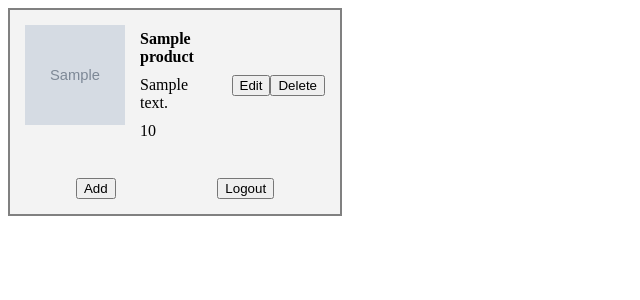
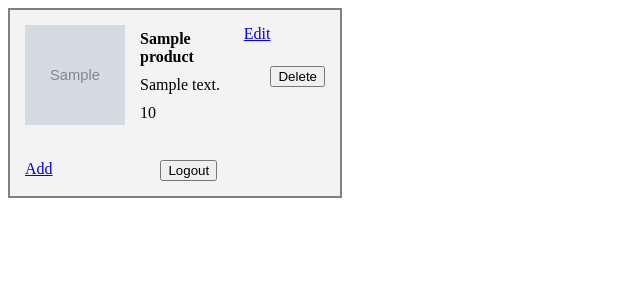
Before and after one commit to liliaMoldovanu150/training, a PHP site: page /products.php in a window 1280 px wide. Shown: the top 300 px of the page, without its empty margins (0-640 px from the left). Run offline with PHP 8.4, Linux system fonts and the light colour scheme; the visitor is signed in with stand-in values (Sample User, id 1); tables that the repository leaves empty or names only in its code hold one stand-in row (values such as "Sample post"); grey boxes marked "Sample" are stand-in pictures.

Commit message:
{#7} {products.php} {http://pm.5psolutions.net/public/index.php?path_info=projects/training-lilia-moldovanu/tasks/7} This commit will fix the bugs from the review of products.php

```diff
--- a/orders.php
+++ b/orders.php
@@ -9,15 +9,15 @@ if (!isset($_SESSION['login_user'])) {
 
 $pdo = connection();
 
-$sql = 'SELECT * FROM orders';
+$sql = 'SELECT * FROM orders;';
 $stmt = $pdo->prepare($sql);
 $stmt->execute();
 $orders = $stmt->fetchAll(PDO::FETCH_ASSOC);
 
 foreach ($orders as $key => $order) {
-    $sql = 'SELECT * FROM products INNER JOIN order_products ON order_products.order_id='
+    $sql = 'SELECT * FROM products INNER JOIN order_products ON order_products.order_id = '
         . $order['order_id']
-        . ' WHERE order_products.product_id=products.product_id;';
+        . ' WHERE order_products.product_id = products.product_id;';
     $stmt = $pdo->prepare($sql);
     $stmt->execute();
     $orderProducts = $stmt->fetchAll(PDO::FETCH_ASSOC);
--- a/products.php
+++ b/products.php
@@ -12,11 +12,11 @@ if (!isset($_SESSION['login_user'])) {
 }
 
 if (isset($_POST['id'])) {
-    $sql = 'DELETE FROM products WHERE product_id=?;';
+    $sql = 'DELETE FROM products WHERE product_id = ?;';
     $stmt = connection()->prepare($sql);
     $stmt->execute([$_POST['id']]);
 
-    if (array_search($_POST['id'], $_SESSION['id']) >= 0) {
+    if (in_array($_POST['id'], $_SESSION['id'])) {
         removeItemFromCart();
     }
     header('Location: ./products.php');
@@ -30,7 +30,6 @@ $allProducts = getAllProducts();
 <?php require_once './view/header.view.php'; ?>
 
 <div class="content-wrapper">
-    <?php if (count($allProducts)): ?>
     <?php foreach ($allProducts as $product): ?>
         <div class="product-item">
             <div class="product-image">
@@ -41,10 +40,7 @@ $allProducts = getAllProducts();
                 <div><?= $product['description']; ?></div>
                 <div><?= $product['price']; ?></div>
             </div>
-                <form action="./product.php" method="post">
-                    <input type="hidden" name="id" value="<?= $product['product_id']; ?>">
-                    <input type="submit" value="<?= translate('edit'); ?>">
-                </form>
+            <a href="./product.php?id=<?= $product['product_id']; ?>"><?= translate('edit'); ?></a>
             <form action="./products.php" method="post">
                 <input type="hidden" name="id" value="<?= $product['product_id']; ?>">
                 <input type="submit" value="<?= translate('delete'); ?>">
@@ -52,11 +48,8 @@ $allProducts = getAllProducts();
         </div>
         <br>
     <?php endforeach; ?>
-    <?php endif; ?>
     <div class="actions">
-        <form action="./product.php" method="post">
-            <input type="submit" value="<?= translate('add'); ?>">
-        </form>
+        <a href="./product.php"><?= translate('add'); ?></a>
         <form action="./products.php" method="post">
             <input type="hidden" name="action" value="logout">
             <input type="submit" value="<?= translate('logout'); ?>">
```
Also changed, not shown: product.php (+5 -5 lines). Lines whose indentation alone changed are shown as unchanged.
